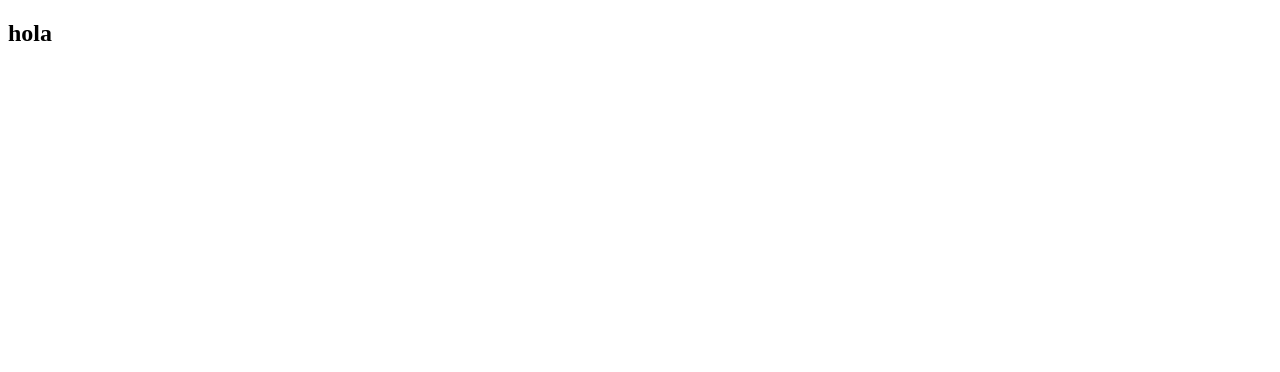
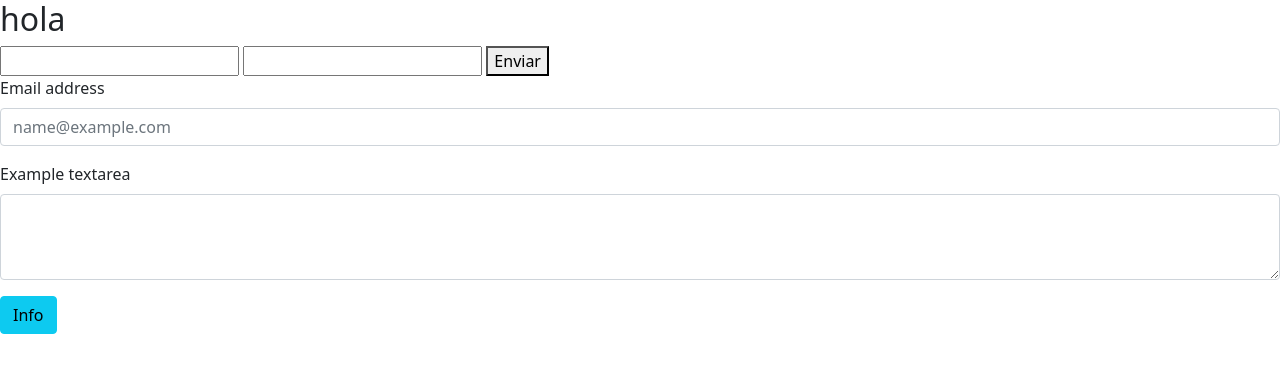
Before and after one commit to ianBustamante/proyecto2025, a plain HTML site: page index.html in a window 1280 px wide. Drawn offline with nearby package versions, Linux system fonts and the light colour scheme.

Commit message:
bootstrap anadido

```diff
--- a/index.html
+++ b/index.html
@@ -4,11 +4,28 @@
 <head>
     <meta charset="UTF-8">
     <meta name="viewport" content="width=device-width, initial-scale=1.0">
-    <title>Document</title>
-</head>
+    <title>p2025</title>
 
-<body>
     <h2> hola </h2>
-</body>
+    <input type="text" name="txtColor" id="txtColor">
+    <input type="email" name="txtMail" id="txtMail">
+    <button type="submit">Enviar</button>
+
+    <div class="mb-3">
+        <label for="exampleFormControlInput1" class="form-label">Email address</label>
+        <input type="email" class="form-control" id="exampleFormControlInput1" placeholder="name@example.com">
+    </div>
+    <div class="mb-3">
+        <label for="exampleFormControlTextarea1" class="form-label">Example textarea</label>
+        <textarea class="form-control" id="exampleFormControlTextarea1" rows="3"></textarea>
+    </div>
+    <button type="button" class="btn btn-info">Info</button>
+
+    <link href="https://cdn.jsdelivr.net/npm/bootstrap@5.0.2/dist/css/bootstrap.min.css" rel="stylesheet"
+        integrity="sha384-EVSTQN3/azprG1Anm3QDgpJLIm9Nao0Yz1ztcQTwFspd3yD65VohhpuuCOmLASjC" crossorigin="anonymous">
+    <script src="https://cdn.jsdelivr.net/npm/bootstrap@5.0.2/dist/js/bootstrap.min.js"
+        integrity="sha384-cVKIPhGWiC2Al4u+LWgxfKTRIcfu0JTxR+EQDz/bgldoEyl4H0zUF0QKbrJ0EcQF"
+        crossorigin="anonymous"></script>
+    </body>
 
 </html>
```
